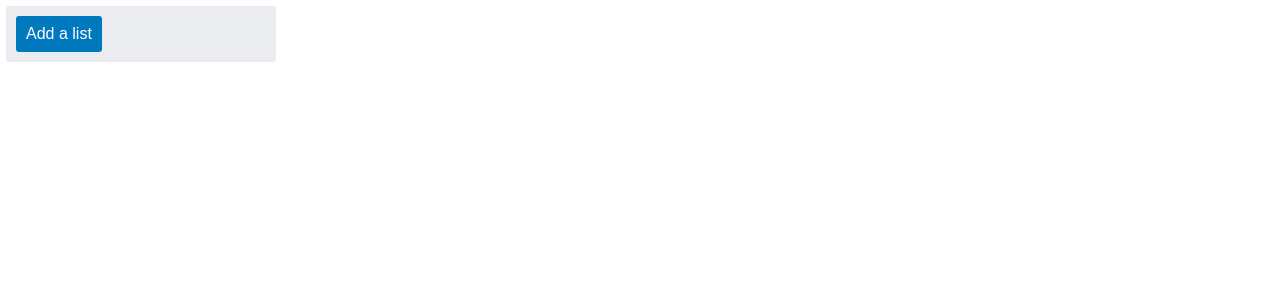
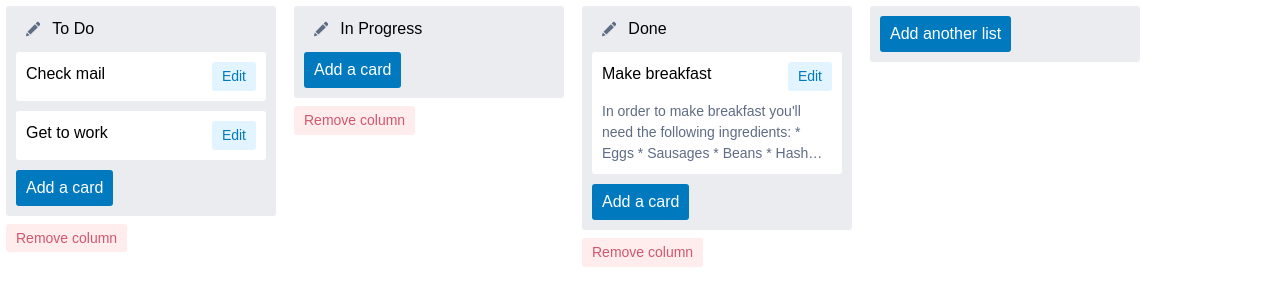
Before and after one commit to falconx/trello, a React (Create React App) app: page / in a window 1280 px wide. Shown: the top 306 px of the page. Built offline with nearby package versions, Linux system fonts and the light colour scheme.

Commit message:
feat: add default board state to demonstrate example usage

```diff
--- a/src/AppContext.tsx
+++ b/src/AppContext.tsx
@@ -20,8 +20,38 @@ export interface GlobalAppContext {
 }
 
 const defaultState: GlobalState = {
-  columns: [],
-  cards: [],
+  columns: [
+    {
+      id: 'todo',
+      title: 'To Do',
+    },
+    {
+      id: 'in-progress',
+      title: 'In Progress',
+    },
+    {
+      id: 'done',
+      title: 'Done',
+    },
+  ],
+  cards: [
+    {
+      id: 'card-0',
+      columnId: 'done',
+      title: 'Make breakfast',
+      description: `In order to make breakfast you'll need the following ingredients:\n\n* Eggs\n* Sausages\n* Beans\n* Hash browns\n* Toast`,
+    },
+    {
+      id: 'card-1',
+      columnId: 'todo',
+      title: 'Check mail',
+    },
+    {
+      id: 'card-2',
+      columnId: 'todo',
+      title: 'Get to work',
+    },
+  ],
 };
 
 const noop = () => {};
```
